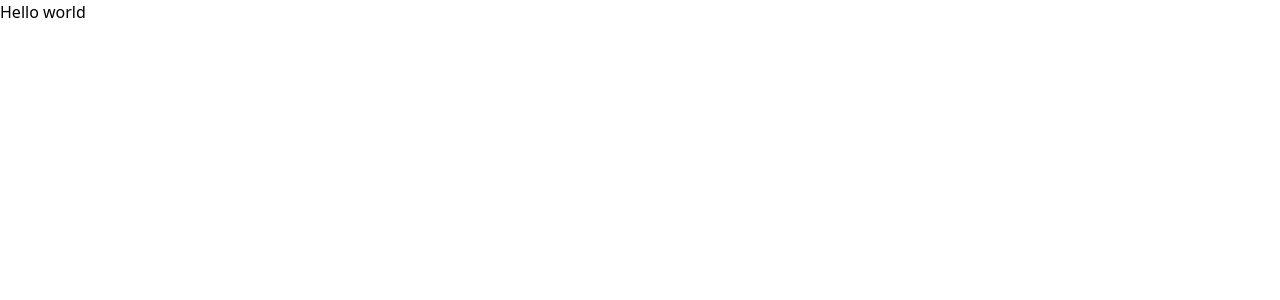
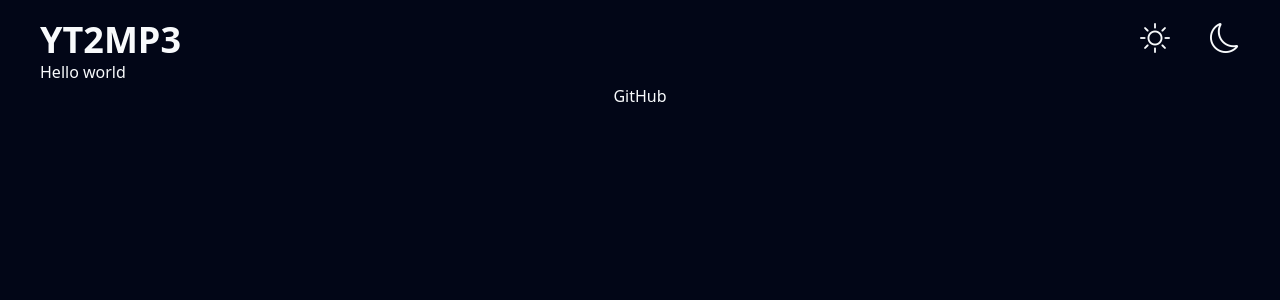
Before and after one commit to Skyzser/YTDownloadify, a Next.js app: page / in a window 1280 px wide. Shown: the top 300 px of the page. Built offline with nearby package versions, Linux system fonts and the light colour scheme.

Commit message:
Updated layout to include navbar/footer

```diff
--- a/src/app/layout.tsx
+++ b/src/app/layout.tsx
@@ -1,5 +1,10 @@
+import type { Metadata } from 'next';
+
+import 'bootstrap-icons/font/bootstrap-icons.css'
+
+import Navbar from '@/components/navbar';
+import Footer from '@/components/footer';
 import './globals.css';
-import type { Metadata } from 'next';
 
 export const metadata: Metadata = {
   title: 'YT2MP3',
@@ -14,7 +19,11 @@ export default function RootLayout({
 }) {
   return (
     <html lang="en">
-      <body>{children}</body>
+      <body className='ms-10 me-10 mt-5 mb-5 dark_BGPrimary dark_TextPrimary'>
+        <Navbar />
+        <div>{children}</div>
+        <Footer />
+      </body>
     </html>
   )
 }
```
